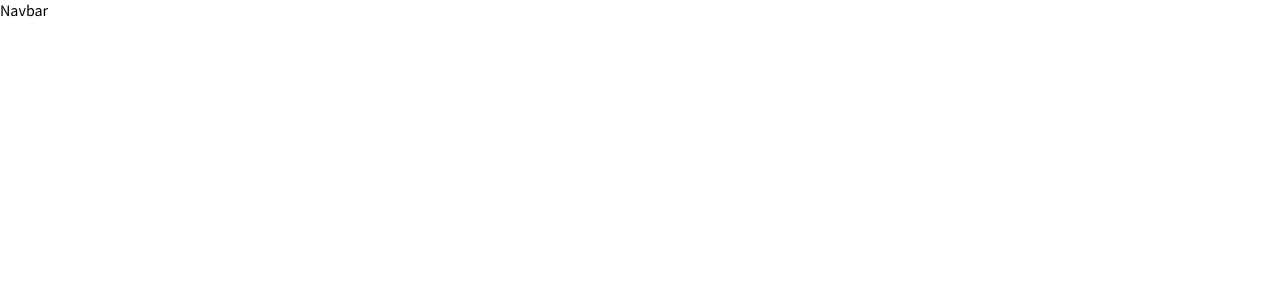
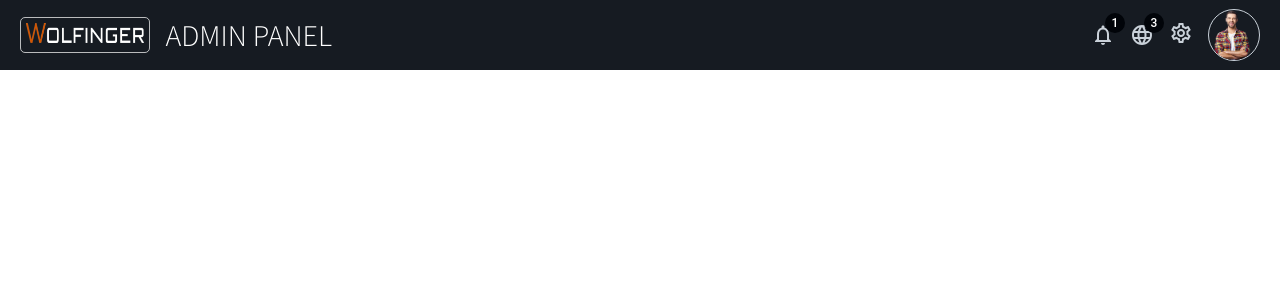
Before and after one commit to wujekbizon/react-admin-panel, a React (Create React App) app: page / in a window 1280 px wide. Shown: the top 300 px of the page. Built offline with nearby package versions, Linux system fonts and the light colour scheme; the HTML template or start-up script is replaced by a standard one.

Commit message:
add navbar

```diff
--- a/src/components/navbar/Navbar.jsx
+++ b/src/components/navbar/Navbar.jsx
@@ -1,7 +1,56 @@
 import './navbar.scss';
+import logo from '../../assets/logo.png';
+import avatar from '../../assets/man.png';
+import Badge from '@mui/material/Badge';
+import NotificationsNoneIcon from '@mui/icons-material/NotificationsNone';
+import LanguageIcon from '@mui/icons-material/Language';
+import SettingsOutlinedIcon from '@mui/icons-material/SettingsOutlined';
 
 const Navbar = () => {
-  return <div>Navbar</div>;
+  return (
+    <div className="topbar">
+      <div className="topWrapper">
+        <div className="topLeft">
+          <div className="logoContainer">
+            <img src={logo} alt="" />
+          </div>
+          <span className="textLeft">ADMIN PANEL</span>
+        </div>
+        <div className="topRight">
+          <div className="topIconContainer">
+            <Badge
+              badgeContent={1}
+              sx={{
+                '& .MuiBadge-badge': {
+                  color: 'white',
+                  backgroundColor: '#010409',
+                },
+              }}
+            >
+              <NotificationsNoneIcon />
+            </Badge>
+          </div>
+          <div className="topIconContainer">
+            <Badge
+              badgeContent={3}
+              sx={{
+                '& .MuiBadge-badge': {
+                  color: 'white',
+                  backgroundColor: '#010409',
+                },
+              }}
+            >
+              <LanguageIcon />
+            </Badge>
+          </div>
+          <div className="topIconContainer">
+            <SettingsOutlinedIcon />
+          </div>
+          <img className="topAvatar" src={avatar} alt="" />
+        </div>
+      </div>
+    </div>
+  );
 };
 
 export default Navbar;
--- a/src/components/navbar/navbar.scss
+++ b/src/components/navbar/navbar.scss
@@ -0,0 +1,60 @@
+@import '../../global.scss';
+
+.topbar {
+  width: 100%;
+  height: 70px;
+  background-color: $navColor;
+  position: sticky;
+  top: 0;
+  z-index: 999;
+
+  .topWrapper {
+    height: 100%;
+    display: flex;
+    align-items: center;
+    justify-content: space-between;
+    padding: 0px 20px;
+    color: white;
+
+    .topLeft {
+      display: flex;
+      align-items: center;
+      .logoContainer {
+        border: 1px solid rgba(255, 255, 255, 0.7);
+        border-radius: 5px;
+        padding: 5px;
+        margin-right: 15px;
+        cursor: pointer;
+
+        img {
+          height: 20px;
+        }
+      }
+
+      .textLeft {
+        font-size: 30px;
+        font-weight: 300;
+      }
+    }
+
+    .topRight {
+      display: flex;
+      align-items: center;
+
+      .topIconContainer {
+        margin-right: 15px;
+        cursor: pointer;
+        color: $textColor;
+      }
+
+      img {
+        width: 50px;
+        height: 50px;
+        border-radius: 50%;
+        object-fit: cover;
+        border: 1px solid $textColor;
+        cursor: pointer;
+      }
+    }
+  }
+}
--- /dev/null
+++ b/src/global.scss
@@ -0,0 +1,3 @@
+$navColor: #161b22;
+$mainColor: #010409;
+$textColor: #c9d1d9;
```
Also changed, not shown: src/app.scss (added), src/assets/logo.png (added), src/assets/man.png (added).
